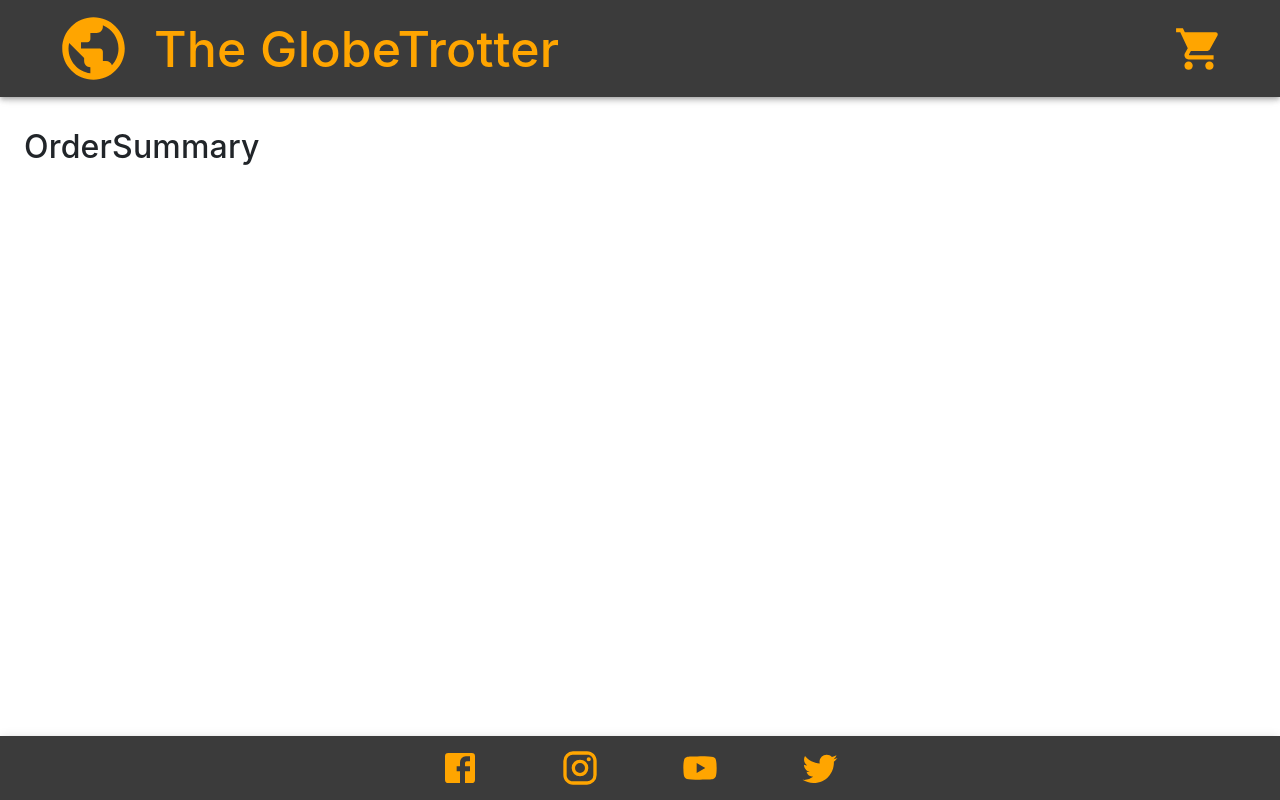
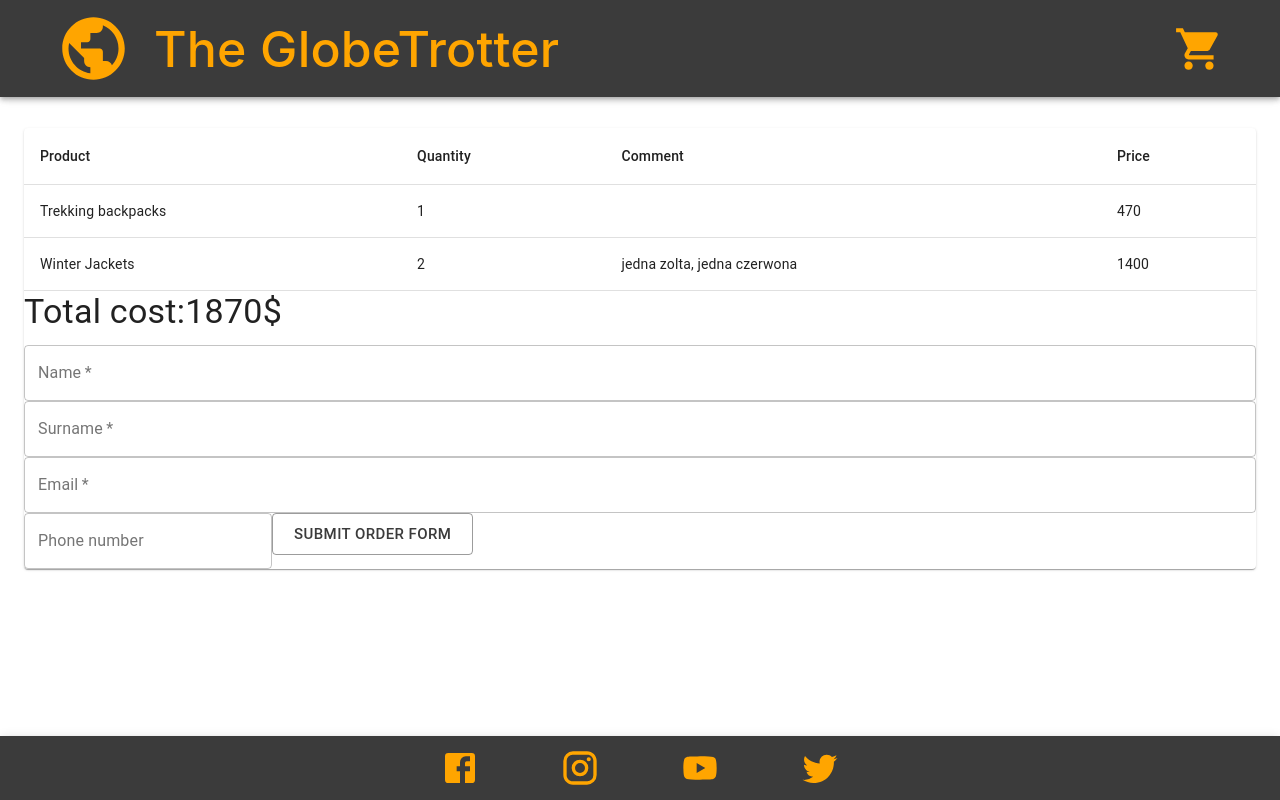
Before and after one commit to piotr-rajtar/globetrotter-shop, a React (Create React App) app: page /order in a window 1280 px wide. Built offline with nearby package versions, Linux system fonts and the light colour scheme.

Commit message:
Add OrderSummary component view

```diff
--- a/src/components/views/OrderSummary/OrderSummary.js
+++ b/src/components/views/OrderSummary/OrderSummary.js
@@ -1,37 +1,150 @@
 import React from 'react';
 import PropTypes from 'prop-types';
 
-import clsx from 'clsx';
+import { OrderSummaryList } from '../../features/OrderSummaryList/OrderSummaryList';
+import { OrderForm } from '../../features/OrderForm/OrderForm';
 
-// import { connect } from 'react-redux';
-// import { reduxSelector, reduxActionCreator } from '../../../redux/exampleRedux.js';
+import { connect } from 'react-redux';
+import { getAllCartProducts } from '../../../redux/cartRedux';
+import { addOrder } from '../../../redux/ordersRedux';
+import { createDate } from '../../../utils';
 
 import styles from './OrderSummary.module.scss';
 
-const Component = ({className, children}) => (
-  <div className={clsx(className, styles.root)}>
-    <h2>OrderSummary</h2>
-    {children}
-  </div>
-);
+import Paper from '@material-ui/core/Paper';
+import Typography from '@material-ui/core/Typography';
 
-Component.propTypes = {
-  children: PropTypes.node,
-  className: PropTypes.string,
-};
+class Component extends React.Component {
 
-// const mapStateToProps = state => ({
-//   someProp: reduxSelector(state),
-// });
+  state = {
+    orderData: {
+      name: '',
+      surname: '',
+      email: '',
+      telephone: '',
+      ordered: '',
+      orderDetails: this.props.cartProducts,
+    },
+  }
 
-// const mapDispatchToProps = dispatch => ({
-//   someAction: arg => dispatch(reduxActionCreator(arg)),
-// });
+  static propTypes = {
+    cartProducts: PropTypes.array,
+    addOrder: PropTypes.func,
+  }
 
-// const Container = connect(mapStateToProps, mapDispatchToProps)(Component);
+  totalCost() {
+    const { cartProducts } = this.props;
+
+    let totalCost = 0;
+
+    cartProducts.map(cartProduct => totalCost += cartProduct.finalPrice);
+
+    return totalCost;
+  }
+
+  handleChange = (event) => {
+    const { orderData } = this.state;
+    const { value, id } = event.target;
+
+    this.setState({
+      orderData: {
+        ...orderData,
+        [id]: value,
+      },
+    });
+  }
+
+  setOrderDate = () => {
+    const { orderData } = this.state;
+    const date = createDate();
+
+    this.setState({
+      orderData: {
+        ...orderData,
+        ordered: date,
+      },
+    });
+  }
+
+  clearCart() {
+    const { orderData } = this.state;
+
+    this.setState({
+      orderData: {
+        name: '',
+        surname: '',
+        email: '',
+        telephone: '',
+        ordered: '',
+      },
+    });
+
+    console.log(orderData);
+  }
+
+  submitForm = (event) => {
+    const { orderData } = this.state;
+    const { addOrder } = this.props;
+
+    event.preventDefault();
+
+    let error = null;
+
+    if(!orderData.name.length || !orderData.surname.length || !orderData.email.length || !orderData.telephone.length) error='All form fields should be filled';
+    else if(orderData.name.length > 15 || orderData.surname.length > 20) error ='Name or surname is too long. Name max 15 characters, surname max 20';
+
+    if(!error) {
+      addOrder(orderData);
+      alert('Order submitted successfully');
+      this.setState({
+        orderData: {
+          name: '',
+          surname: '',
+          email: '',
+          telephone: '',
+          ordered: '',
+        },
+      });
+    } else {
+      alert(error);
+    }
+  }
+
+  render() {
+    const { cartProducts } = this.props;
+    const { orderData } = this.state;
+
+    return(
+      <Paper>
+        <OrderSummaryList cartProducts={cartProducts} />
+
+        <Typography className={styles.title} gutterBottom variant="h4" component="h1">
+          Total cost:{this.totalCost()}$
+        </Typography>
+
+        <OrderForm
+          orderData={orderData}
+          handleChange={this.handleChange}
+          submitForm={this.submitForm}
+          setOrderDate={this.setOrderDate}
+        />
+      </Paper>
+    );
+  }
+}
+
+const mapStateToProps = state => ({
+  cartProducts: getAllCartProducts(state),
+});
+
+const mapDispatchToProps = dispatch => ({
+  addOrder: orderData => dispatch(addOrder(orderData)),
+});
+
+const Container = connect(mapStateToProps, mapDispatchToProps)(Component);
 
 export {
-  Component as OrderSummary,
-  // Container as OrderSummary,
+  // Component as OrderSummary,
+  Container as OrderSummary,
   Component as OrderSummaryComponent,
 };
```
Also changed, not shown: 1 other file (tests, documents, lock files or other folders).
